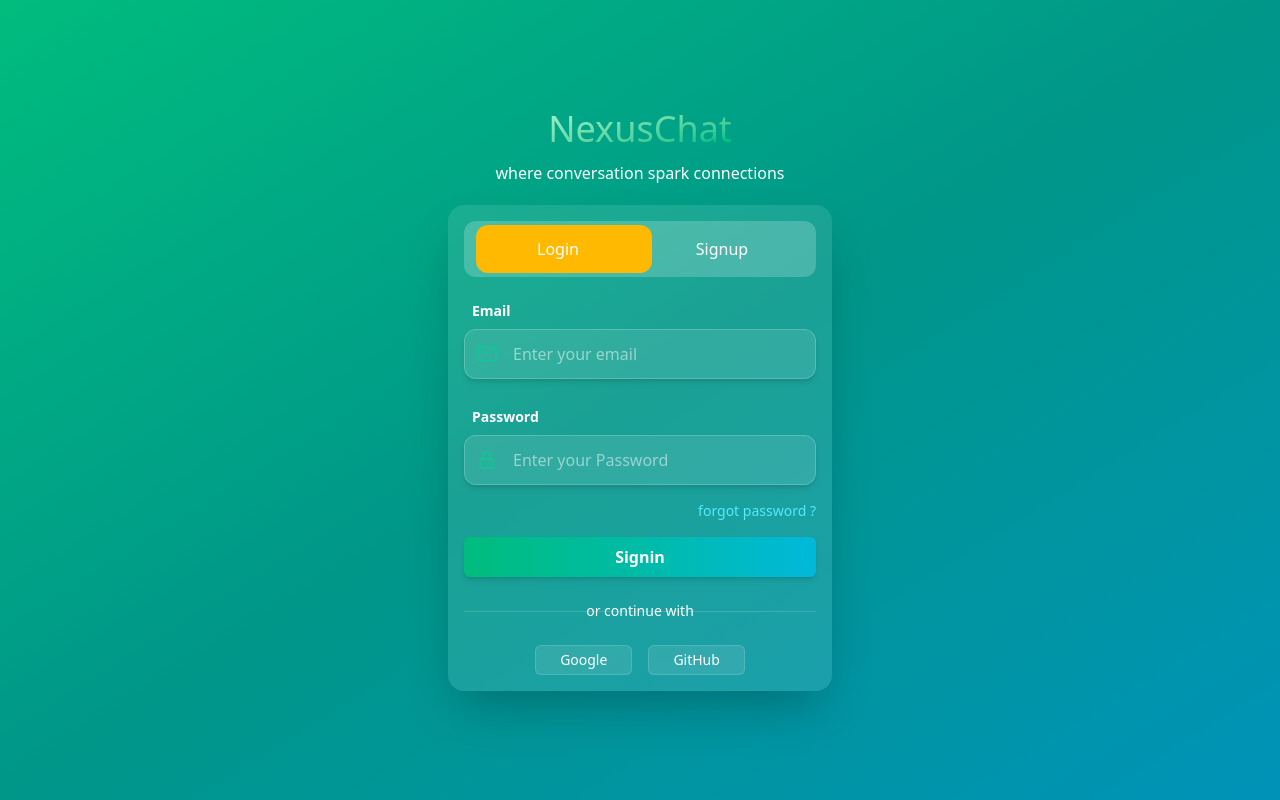
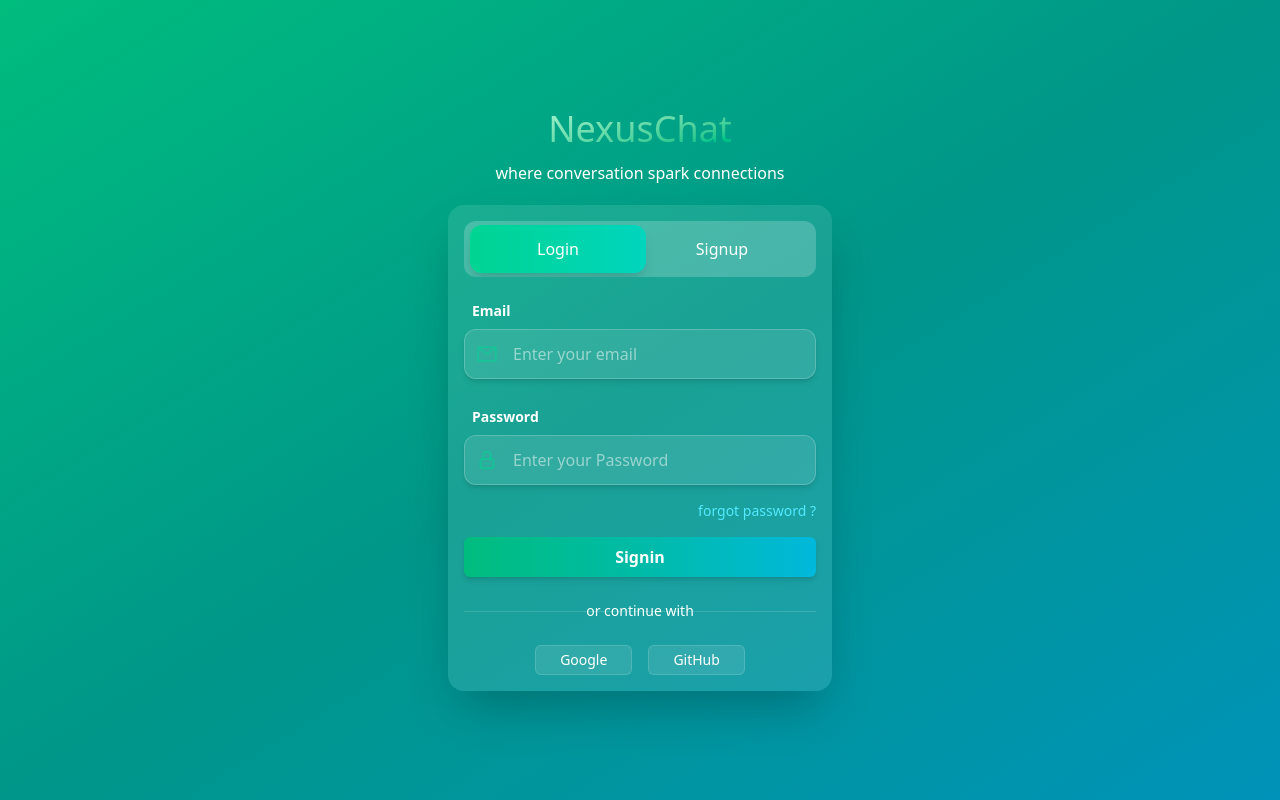
Before and after one commit to Yash-x-16/chatify, a React (Vite) app in the folder frontend/: page / in a window 1280 px wide. Built offline with nearby package versions, Linux system fonts and the light colour scheme.

Commit message:
polished login page

```diff
--- a/frontend/src/pages/AuthPage.tsx
+++ b/frontend/src/pages/AuthPage.tsx
@@ -7,7 +7,8 @@ export function AuthPage(){
 
     const[active,inactive] = useState(true)
 
-    return <div className="flex animate-glow  justify-center items-center bg-gradient-to-br from-emerald-500 via-teal-600 to-cyan-600 h-screen w-screen">
+    return <div className="flex animate-glow   relative justify-center items-center bg-gradient-to-br from-emerald-500 via-teal-600 to-cyan-600 h-screen w-screen">
+
         <div className="h-auto w-96    flex flex-col">
             <div className="flex flex-col justify-center items-center " >
                 <h1 className="text-4xl font-medium  text-transparent bg-clip-text inline-block bg-gradient-to-br from-emerald-200 to-emerald-500">
@@ -18,22 +19,19 @@ export function AuthPage(){
                 </span>
             </div>
             <div className="mt-5 h-max w-full  flex flex-col shadow-2xl p-4 rounded-2xl relative overflow-hidden transition-all duration-500 hover:shadow-3xl hover:bg-white/15 bg-white/10">
-                <div className="flex w-full p-3  bg-white/20 rounded-xl justify-between relative">
-                <div className={`absolute top-1 bottom-1   bg-amber-400 w-1/2 transition-transform duration-300 rounded-xl`}style={{
-            transform:
-               `${active ? "translate-x-0" : "translate-x-full"}`,
-          }}>
+                <div className={`flex w-full p-3  bg-white/20 rounded-xl justify-between relative overflow-hidden  `}>
+                <div className={`absolute top-1 bottom-1  ${active ? 'left-1.5 right-1/2 mr-0.75' : 'right-1.5 left-1/2 mr-0.5'}'  bg-gradient-to-r from-emerald-400 to-teal-400  shadow-lg  w-1/2 transition-all duration-500 ease-out rounded-xl`}>
                 </div>
-                    <button onClick={()=>{inactive(!active)}}
-                     className="cursor-pointer w-1/2   flex  z-10 justify-center py-1 rounded-md  transition-all delay-100"
+                    <button
+                     className="w-1/2   flex  z-10  justify-center py-1 rounded-md  transition-all delay-100"
                     >
-                        <span className="text-white ">
+                        <span className="text-white cursor-pointer " onClick={()=>{inactive(true)}}>
                             Login
                         </span>
                     </button>
-                    <button onClick={()=>{inactive(!active)}}
-                    className="cursor-pointer   flex w-1/2 justify-center  z-10 py-1 rounded-md  transition-all delay-100">
-                        <span className="text-white ">
+                    <button
+                    className="   flex w-1/2 justify-center   z-10 py-1 rounded-md  transition-all delay-100">
+                        <span className="text-white cursor-pointer" onClick={()=>{inactive(false)}}>
                                 Signup
                         </span>
                     </button>
```
